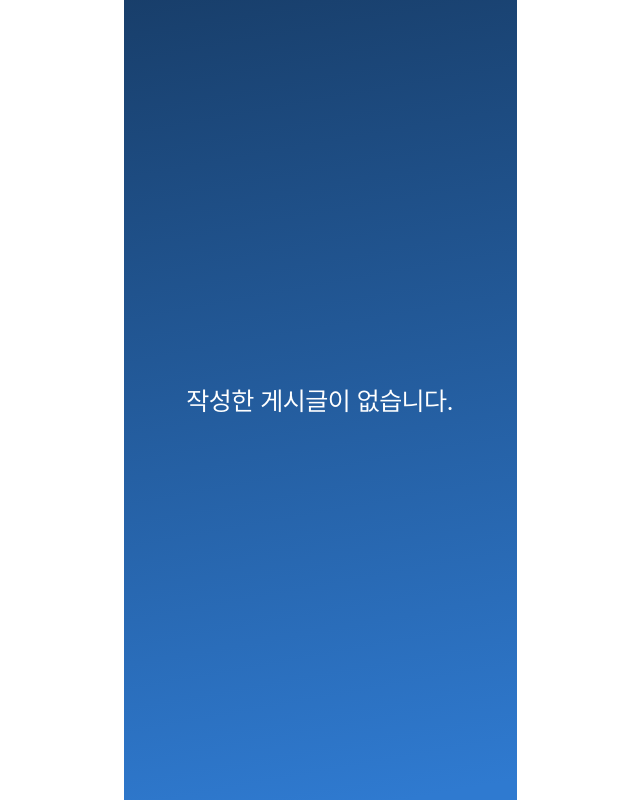
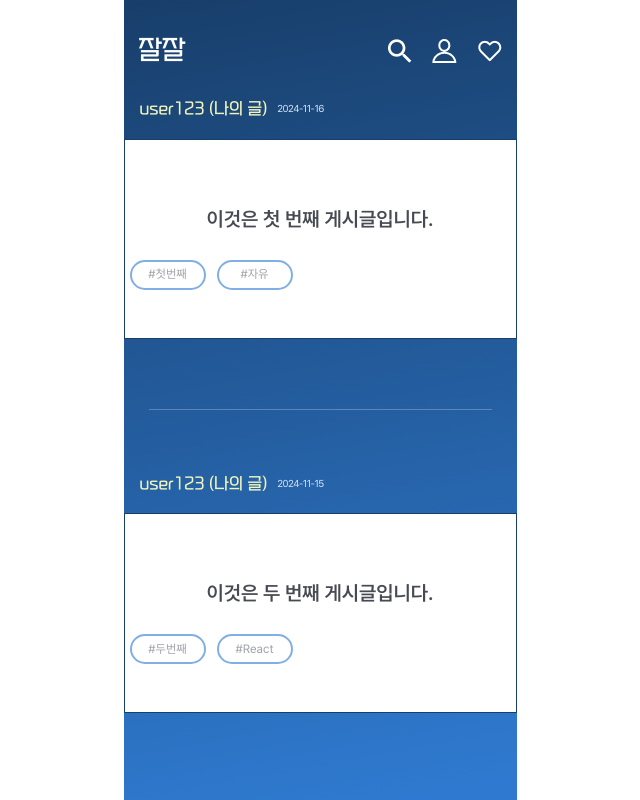
Before and after one commit to LIKELION-12th-Team-null/jal-jal-fe, a React (Create React App) app: page /mypage in a window 1280 px wide. Shown: the whole page, without its empty margins (320-960 px from the left). Built offline with nearby package versions, Linux system fonts and the light colour scheme.

Commit message:
ConditionalHeader 수정

```diff
--- a/src/App.js
+++ b/src/App.js
@@ -31,12 +31,10 @@ function App() {
 }
 
 const ConditionalHeader = () => {
-  const ConditionalHeader = () => {
-    const location = useLocation();
-    const excludedPaths = ["/", "/nickname", "/callback/sign-up", "/callback/main"]; // 헤더를 숨길 경로 목록
+  const location = useLocation();
+  const excludedPaths = ["/", "/nickname", "/callback/sign-up", "/callback/main"]; // 헤더를 숨길 경로 목록
 
-    return !excludedPaths.includes(location.pathname) ? <Header /> : null;
-  };
+  return !excludedPaths.includes(location.pathname) ? <Header /> : null;
 };
 
 export default App;
--- a/src/pages/mypage.jsx
+++ b/src/pages/mypage.jsx
@@ -1,41 +1,117 @@
+// import Mypost from "./../components/mypost";
+// import "./../styles/mypage.css";
+// import axios from "axios";
+// import React, { useState, useEffect } from "react";
+// import { useRecoilValue } from "recoil";
+// import { authState } from "../atoms/authState";
+
+// function Mypage() {
+//   const auth = useRecoilValue(authState); /// 로그인 상태 조회
+//   const [posts, setPosts] = useState([]); // 게시글 상태
+//   const [loading, setLoading] = useState(false);
+//   const [error, setError] = useState(null);
+
+//   // 컴포넌트가 처음 렌더링 될 때 데이터 가져오기
+//   useEffect(() => {
+//     // 게시글 데이터를 서버에서 받아오는 함수
+//     const fetchPosts = async () => {
+//       setLoading(true);
+//       try {
+//         const response = await axios.get("", { headers: { Authorization: `Bearer ${auth.accessToken} ` } });
+
+//         setPosts(response.data);
+//       } catch (error) {
+//         console.error("데이터를 불러오는 데 실패했습니다.", error);
+//         setError("게시글을 불러오는 데 문제가 발생했습니다.");
+//       } finally {
+//         setLoading(false);
+//       }
+//     };
+
+//     if (auth.isLoggedIn) {
+//       fetchPosts();
+//     }
+//   }, [auth]);
+
+//   // 로딩 중일 때 & 에러가 있을 때
+//   if (loading) return <div>로딩 중...</div>;
+//   if (error) return <div>{error}</div>;
+
+//   return (
+//     <div className="mypage">
+//       {posts.length === 0 ? (
+//         <div>작성한 게시글이 없습니다.</div> // 작성한 게시글이 없을 때 메시지
+//       ) : (
+//         posts.map((post) => <Mypost key={post.id} post={post} />)
+//       )}
+//     </div>
+//   );
+// }
+
+// export default Mypage;
+
 import Mypost from "./../components/mypost";
 import "./../styles/mypage.css";
-import axios from "axios";
 import React, { useState, useEffect } from "react";
-import { useRecoilValue } from "recoil";
-import { authState } from "../atoms/authState";
 
 function Mypage() {
-  const auth = useRecoilValue(authState); /// 로그인 상태 조회
-  const [posts, setPosts] = useState([]); // 게시글 상태
+  const [posts, setPosts] = useState([]);
   const [loading, setLoading] = useState(false);
   const [error, setError] = useState(null);
 
+  // Example data (for testing)
+  const examplePosts = [
+    {
+      id: 1,
+      user: "user123",
+      nickname: "하품하는 고양이",
+      writeDate: "2024-11-16",
+      content: "이것은 첫 번째 게시글입니다.",
+      finishDate: "2025-01-01",
+      hashtags: ["첫번째", "자유"],
+    },
+    {
+      id: 2,
+      user: "user123",
+      writeDate: "2024-11-15",
+      content: "이것은 두 번째 게시글입니다.",
+      hashtags: ["두번째", "React"],
+    },
+    {
+      id: 3,
+      user: "user456",
+      writeDate: "2024-11-14",
+      content: "다른 사용자의 게시글",
+      hashtags: ["다른", "유저"],
+    },
+  ];
+
+  // 로그인된 사용자 ID (예시로 하드코딩된 사용자 ID)
+  const userId = "user123"; // For testing, you can change this to simulate different users
+
   // 컴포넌트가 처음 렌더링 될 때 데이터 가져오기
   useEffect(() => {
-    // 게시글 데이터를 서버에서 받아오는 함수
-    const fetchPosts = async () => {
     setLoading(true);
     try {
-        const response = await axios.get("", { headers: { Authorization: `Bearer ${auth.accessToken} ` } });
-
-        setPosts(response.data);
+      // 예시 데이터를 사용하여 로그인된 사용자의 게시글만 필터링
+      const filteredPosts = examplePosts.filter((post) => post.user === userId);
+      setPosts(filteredPosts);
     } catch (error) {
       console.error("데이터를 불러오는 데 실패했습니다.", error);
       setError("게시글을 불러오는 데 문제가 발생했습니다.");
     } finally {
       setLoading(false);
     }
-    };
-
-    if (auth.isLoggedIn) {
-      fetchPosts();
-    }
-  }, [auth]);
+  }, [userId]);
 
   // 로딩 중일 때 & 에러가 있을 때
-  if (loading) return <div>로딩 중...</div>;
-  if (error) return <div>{error}</div>;
+  if (loading) {
+    return <div>로딩 중...</div>;
+  }
+
+  if (error) {
+    return <div>{error}</div>;
+  }
 
   return (
     <div className="mypage">
@@ -49,79 +125,3 @@ function Mypage() {
 }
 
 export default Mypage;
-
-// import Mypost from "./../components/mypost";
-// import "./../styles/mypage.css";
-// import React, { useState, useEffect } from "react";
-
-// function Mypage() {
-//   const [posts, setPosts] = useState([]);
-//   const [loading, setLoading] = useState(false);
-//   const [error, setError] = useState(null);
-
-//   // Example data (for testing)
-//   const examplePosts = [
-//     {
-//       id: 1,
-//       user: "user123",
-//       nickname: "하품하는 고양이",
-//       writeDate: "2024-11-16",
-//       content: "이것은 첫 번째 게시글입니다.",
-//       finishDate: "2025-01-01",
-//       hashtags: ["첫번째", "자유"],
-//     },
-//     {
-//       id: 2,
-//       user: "user123",
-//       writeDate: "2024-11-15",
-//       content: "이것은 두 번째 게시글입니다.",
-//       hashtags: ["두번째", "React"],
-//     },
-//     {
-//       id: 3,
-//       user: "user456",
-//       writeDate: "2024-11-14",
-//       content: "다른 사용자의 게시글",
-//       hashtags: ["다른", "유저"],
-//     },
-//   ];
-
-//   // 로그인된 사용자 ID (예시로 하드코딩된 사용자 ID)
-//   const userId = "user123"; // For testing, you can change this to simulate different users
-
-//   // 컴포넌트가 처음 렌더링 될 때 데이터 가져오기
-//   useEffect(() => {
-//     setLoading(true);
-//     try {
-//       // 예시 데이터를 사용하여 로그인된 사용자의 게시글만 필터링
-//       const filteredPosts = examplePosts.filter((post) => post.user === userId);
-//       setPosts(filteredPosts);
-//     } catch (error) {
-//       console.error("데이터를 불러오는 데 실패했습니다.", error);
-//       setError("게시글을 불러오는 데 문제가 발생했습니다.");
-//     } finally {
-//       setLoading(false);
-//     }
-//   }, [userId]);
-
-//   // 로딩 중일 때 & 에러가 있을 때
-//   if (loading) {
-//     return <div>로딩 중...</div>;
-//   }
-
-//   if (error) {
-//     return <div>{error}</div>;
-//   }
-
-//   return (
-//     <div className="mypage">
-//       {posts.length === 0 ? (
-//         <div>작성한 게시글이 없습니다.</div> // 작성한 게시글이 없을 때 메시지
-//       ) : (
-//         posts.map((post) => <Mypost key={post.id} post={post} />)
-//       )}
-//     </div>
-//   );
-// }
-
-// export default Mypage;
```
Lines whose indentation alone changed are shown as unchanged.
